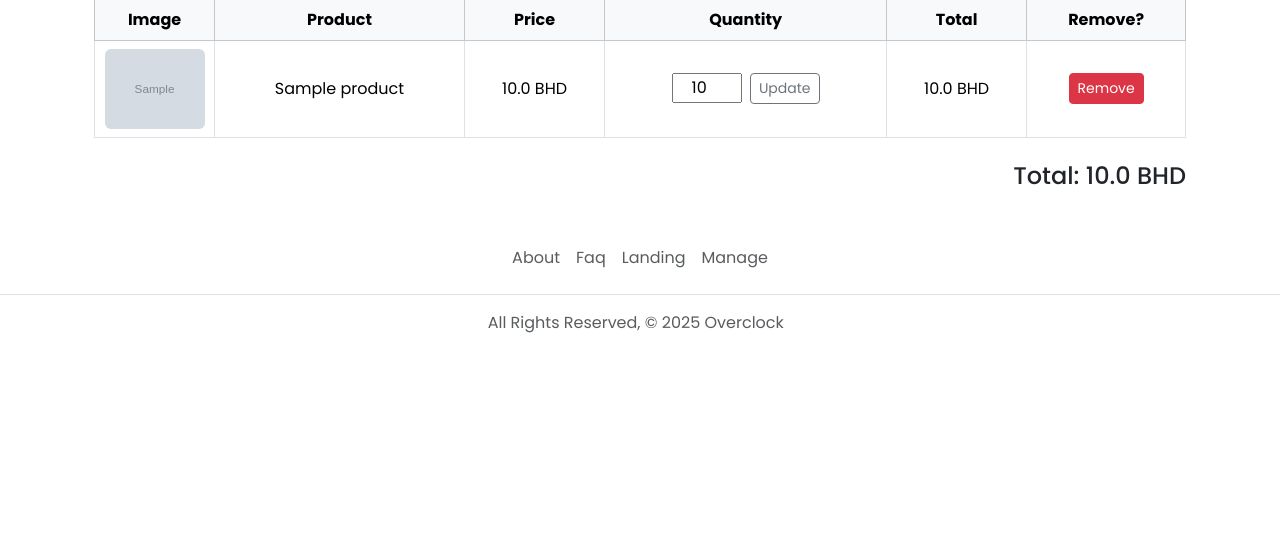
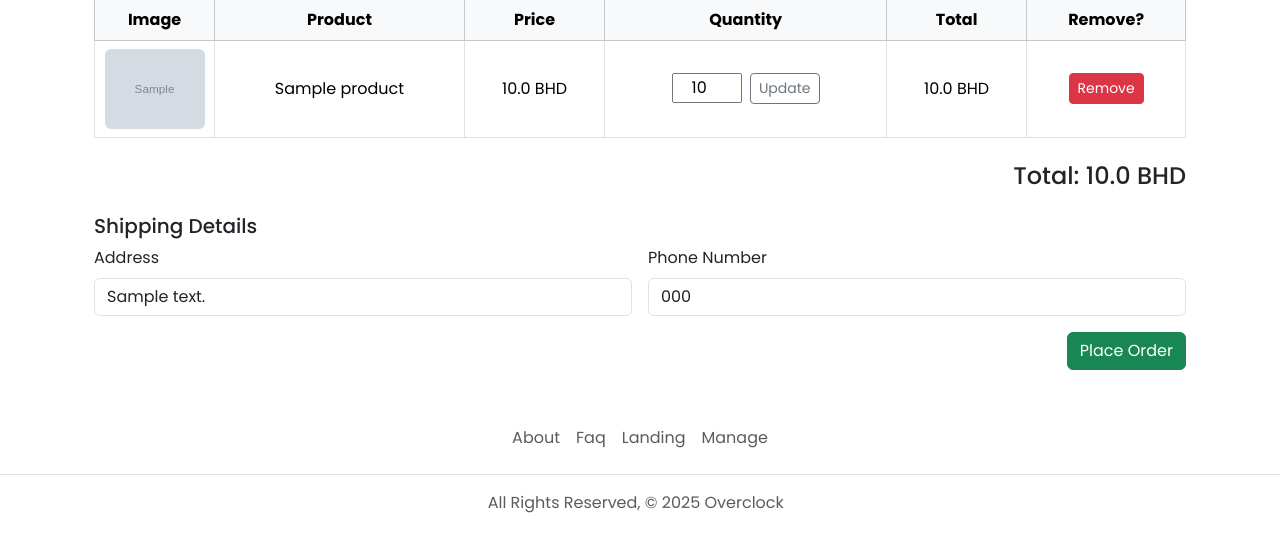
Before and after one commit to izZERO/Overclock, a Django app: page /cart/ in a window 1280 px wide. Shown: the part 249-804 px from the top of the page. Before the commit the page ends 582 px from the top, so only its background shows below. Run offline with Django 5.2, Linux system fonts and the light colour scheme; a user stored in the database is signed in; tables that the repository leaves empty hold one stand-in row (values such as "Sample post"); grey boxes marked "Sample" are stand-in pictures.

Commit message:
add many functionalities, will be written in comments

```diff
--- a/main/templates/cart.html
+++ b/main/templates/cart.html
@@ -43,6 +43,7 @@
               type="number"
               name="quantity"
               min="1"
+              max="{{item.product_id.stock}}"
               value="{{ item.quantity }}"
               style="width: 70px; text-align: center"
               required
@@ -74,6 +75,40 @@
     <h4>Total: {{ cart.total_cost }} BHD</h4>
   </div>
 
+  {% if error %}
+  <div class="alert alert-danger mt-3">{{ error }}</div>
+  {% endif %}
+
+  <div class="mt-4">
+    <h5>Shipping Details</h5>
+    <form action="{% url 'place_order' %}" method="post" class="row g-3">
+      {% csrf_token %}
+      <div class="col-md-6">
+        <label class="form-label">Address</label>
+        <input
+          type="text"
+          name="address"
+          class="form-control"
+          value="{{ user.profile.address }}"
+          required
+        />
+      </div>
+      <div class="col-md-6">
+        <label class="form-label">Phone Number</label>
+        <input
+          type="text"
+          name="phone"
+          class="form-control"
+          value="{{ user.profile.phone }}"
+          required
+        />
+      </div>
+      <div class="col-12 text-end mt-3">
+        <button type="submit" class="btn btn-success">Place Order</button>
+      </div>
+    </form>
+  </div>
+
   {% else %}
   <h5>No items in your cart.</h5>
   {% endif %}
--- a/main/urls.py
+++ b/main/urls.py
@@ -82,5 +82,11 @@ urlpatterns = [
     path("cart/add/<int:product_id>/", views.add_to_cart, name="add_to_cart"),
     path("cart/update/<int:item_id>/", views.update_cart_item, name="update_cart_item"),
     path("cart/remove/<int:item_id>/", views.remove_from_cart, name="remove_from_cart"),
-
+    # Purchase
+    path("cart/place-order/", views.place_order, name="place_order"),
+    path(
+        "thank-you/<int:order_id>/",
+        views.thank_you,
+        name="thank_you",
+    ),
 ]
--- a/main/views.py
+++ b/main/views.py
@@ -288,7 +288,12 @@ def cart_view(request):
 
 
 def add_to_cart(request, product_id):
+
     product = Product.objects.get(id=product_id)
+    # out of stock check in case someone crafts a POST request manually
+    if product.stock <= 0:
+        return redirect("customer_product_detail", product_id=product.id)
+
     cart, created = Order.objects.get_or_create(
         user_id=request.user,
         status="c",
@@ -318,7 +323,7 @@ def add_to_cart(request, product_id):
 
     if existing_item:
 
-        existing_item.quantity += quantity
+        existing_item.quantity = quantity
         existing_item.save()
     else:
 
@@ -386,6 +391,67 @@ def remove_from_cart(request, item_id):
     return redirect("cart_view")
 
 
+def place_order(request):
+    cart = Order.objects.get(user_id=request.user, status="c")
+    items = Order_Detail.objects.filter(order_id=cart)
+
+    if not items:  #  if cart is empty then reload thy page
+        return redirect("cart_view")
+
+    if request.method == "POST":
+        address = request.POST.get("address", "").strip()
+        phone = request.POST.get("phone", "").strip()
+
+        # If either is empty, show error in thy cart page
+        if address == "" or phone == "":
+            return render(
+                request,
+                "cart.html",
+                {
+                    "cart": cart,
+                    "items": items,
+                    "error": "Please fill in both address and phone number to place your order, you really want your items to be lost in the sea?",
+                },
+            )
+
+        # Save / update to user's profile while at it
+        profile = Profile.objects.get(user=request.user)
+        profile.address = address
+        profile.phone = phone
+        profile.save()
+        # Save shipping address on the order
+        cart.shipping_address = address
+
+        # Deduct stock
+        for item in items:
+            product = item.product_id
+            product.stock = product.stock - item.quantity
+            if product.stock < 0:
+                product.stock = 0
+            product.save()
+
+        cart.status = "p"
+        cart.save()
+
+        return redirect("thank_you", order_id=cart.id)
+
+    return redirect("cart_view")
+
+
+def thank_you(request, order_id):
+    order = Order.objects.get(id=order_id, user_id=request.user)
+    items = Order_Detail.objects.filter(order_id=order)
+
+    return render(
+        request,
+        "thank_you.html",
+        {
+            "order": order,
+            "items": items,
+        },
+    )
+
+
 def customer_orders(request):
     orders = Order.objects.filter(user_id=request.user).order_by("-date_placed")
 
```
Also changed, not shown: main/templates/customer_product_detail.html (+6 -1 lines), main/templates/orders.html (+3 -8 lines), main/templates/thank_you.html (+68 -0 lines).
